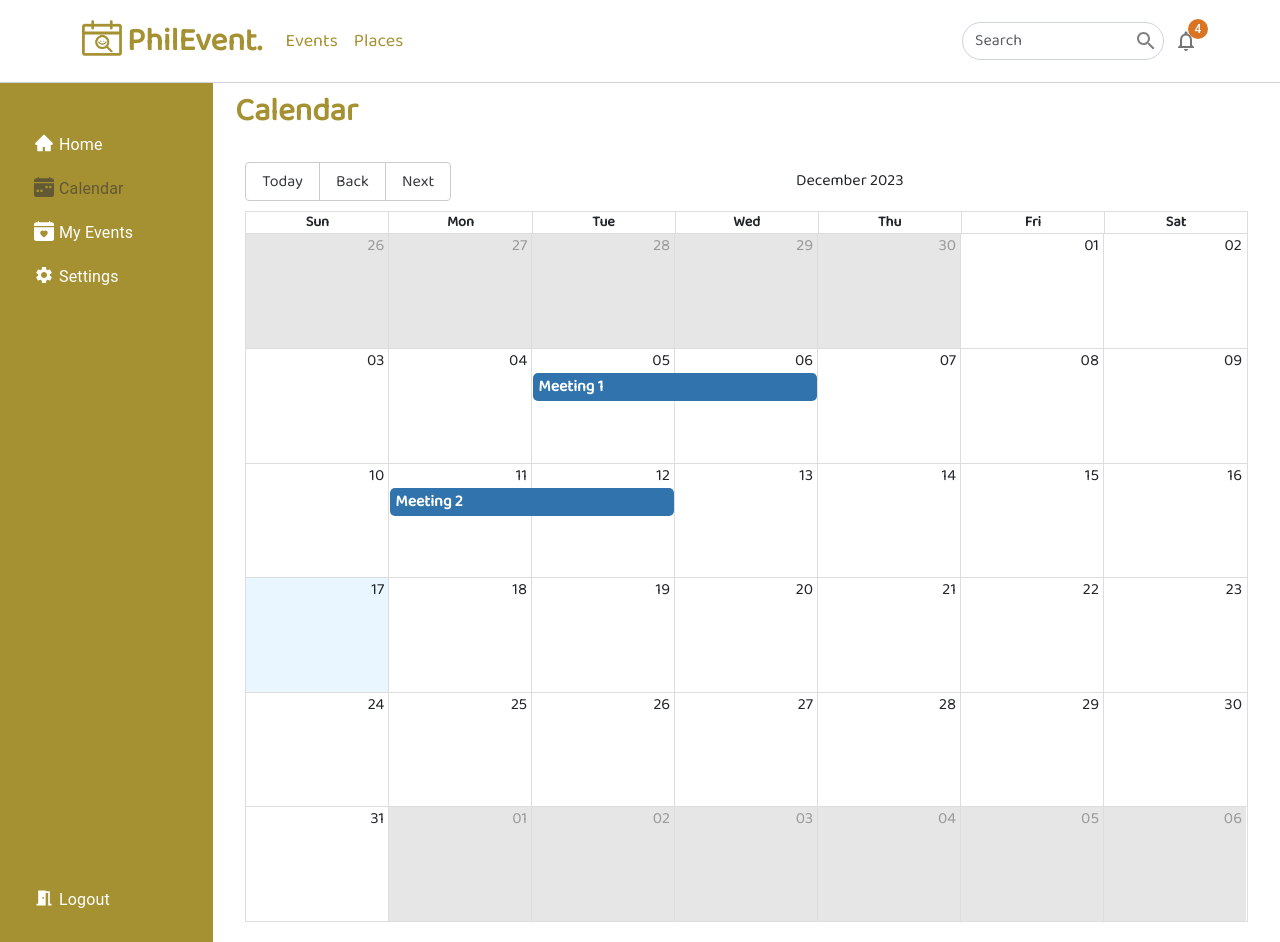
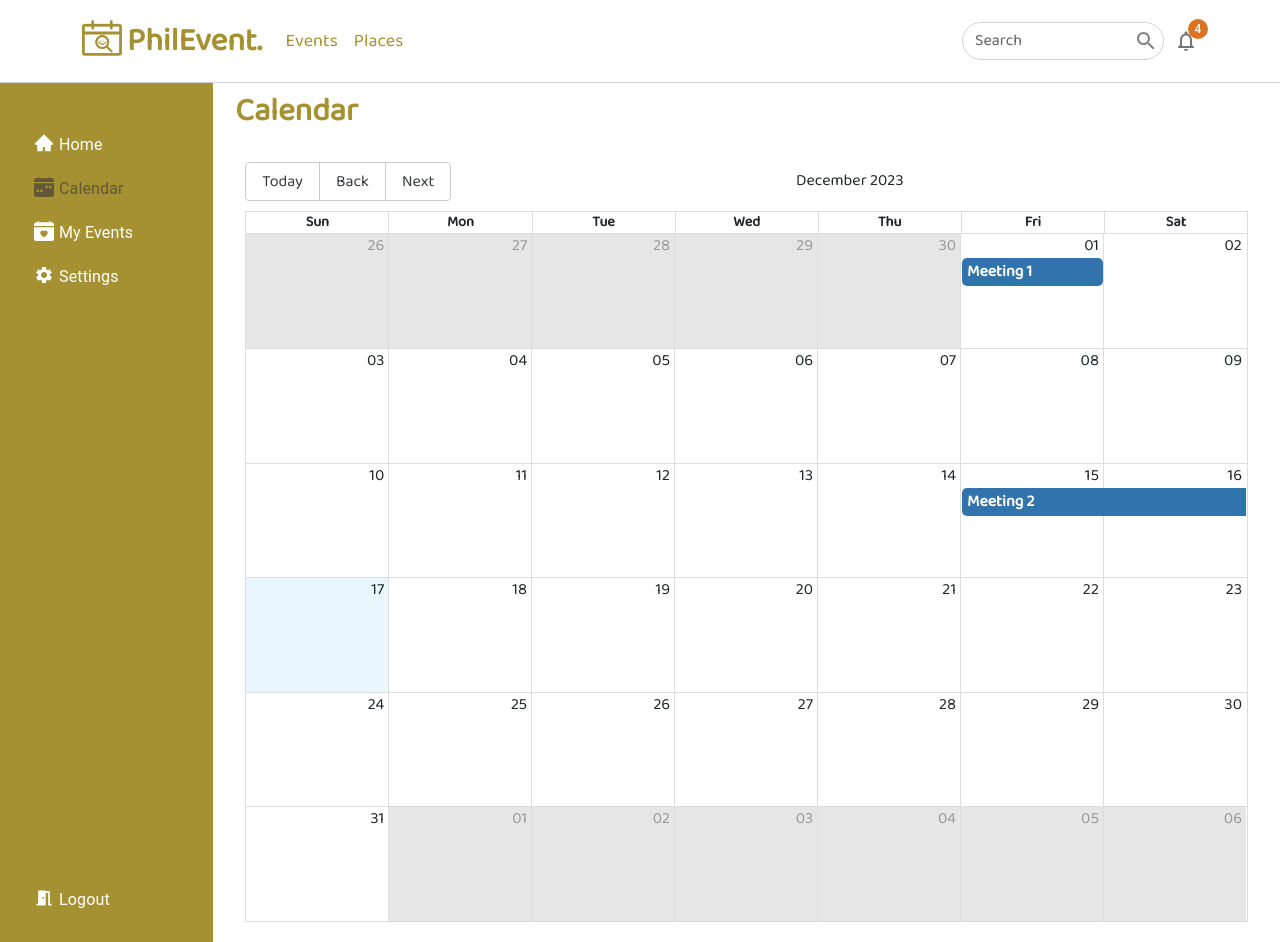
Before and after one commit to alleyahPCM/PhilEvent-Frontend, a React (Create React App) app: page /Calendar in a window 1280 px wide. Built offline with nearby package versions, Linux system fonts and the light colour scheme.

Commit message:
Calendar Update

```diff
--- a/src/components/EventCalendar.jsx
+++ b/src/components/EventCalendar.jsx
@@ -1,10 +1,11 @@
-import React from 'react'
+import { useState } from 'react';
 import { Container } from 'react-bootstrap';
 import styled from 'styled-components';
 
 import { Calendar, momentLocalizer } from 'react-big-calendar';
 import moment from 'moment';
 import 'react-big-calendar/lib/css/react-big-calendar.css';
+import { Modal, Button } from 'react-bootstrap';
 
 const Title = styled.h2`
   font-weight: bold;
@@ -17,18 +18,29 @@ const localizer = momentLocalizer(moment);
 const events = [
   {
     title: 'Meeting 1',
-    start: new Date(2023, 11, 5),
-    end: new Date(2023, 11, 7),
+    start: new Date(2023, 11, 1),
+    end: new Date(2023, 11, 2),
+    description: 'Details about Meeting 1',
   },
   {
     title: 'Meeting 2',
-    start: new Date(2023, 11, 11),
-    end: new Date(2023, 11, 13),
+    start: new Date(2023, 11, 15),
+    end: new Date(2023, 11, 17),
+    description: 'Details about Meeting 2',
   },
   // Add more events as needed
 ];
 
 const EventCalendar = () => {
+  const [selectedEvent, setSelectedEvent] = useState(null);
+
+  const handleSelectEvent = (event) => {
+    setSelectedEvent(event);
+  };
+
+  const handleCloseModal = () => {
+    setSelectedEvent(null);
+  };
 
   return (
     <Container>
@@ -40,8 +52,8 @@ const EventCalendar = () => {
         startAccessor="start"
         endAccessor="end"
         views={['month']}
-        defaultDate={new Date(2023, 11, 1)} // Set the default date to the start of the month
-        style={{ maxHeight: '100%', width: '100%' }} // Adjust style
+        defaultDate={new Date(2023, 11, 1)}
+        style={{ maxHeight: '100%', width: '100%' }}
         components={{
           month: {
             event: ({ event }) => (
@@ -51,7 +63,23 @@ const EventCalendar = () => {
             ),
           },
         }}
+        onSelectEvent={handleSelectEvent}
       />
+
+      <Modal show={selectedEvent !== null} onHide={handleCloseModal}>
+        <Modal.Header closeButton>
+          <Modal.Title>{selectedEvent?.title}</Modal.Title>
+        </Modal.Header>
+        <Modal.Body>
+          <p>{selectedEvent?.description}</p>
+          {/* Display other event details as needed */}
+        </Modal.Body>
+        <Modal.Footer>
+          <Button variant="secondary" onClick={handleCloseModal}>
+            Close
+          </Button>
+        </Modal.Footer>
+      </Modal>
     </div>
     </Container>
   )
```
Also changed, not shown: installations.txt.
